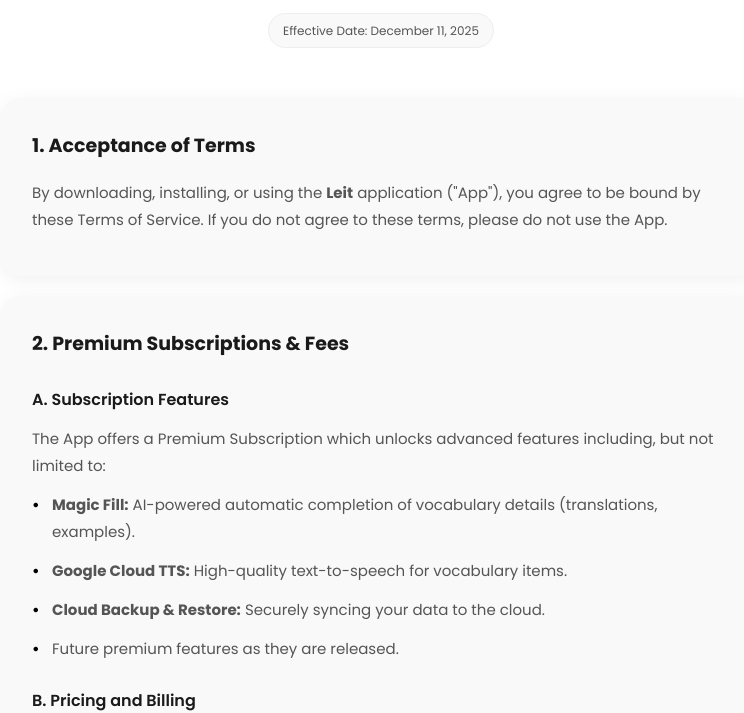
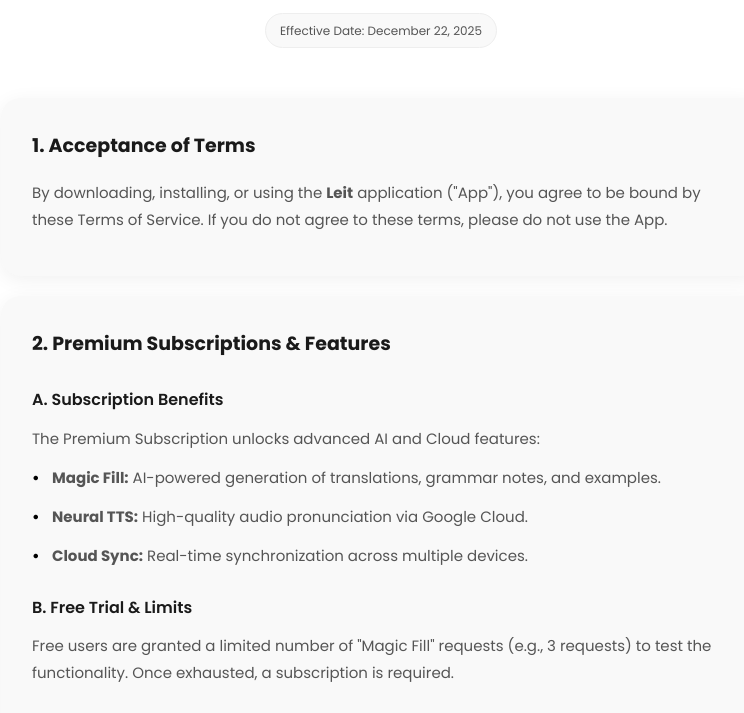
Before and after one commit to mahdiehsani1/leit-terms-of-service, a plain HTML site: page index.html in a window 1280 px wide. Shown: the part 240-953 px from the top of the page, without its empty margins (259-1003 px from the left). Drawn offline with Linux system fonts and the light colour scheme.

Commit message:
Update index.html

```diff
--- a/index.html
+++ b/index.html
@@ -78,7 +78,7 @@
         <header>
             <div class="app-name" id="txt-appname">Leit</div>
             <h1 id="txt-title">Terms of Service</h1>
-            <div class="date-badge" id="txt-date">Effective Date: December 11, 2025</div>
+            <div class="date-badge" id="txt-date">Effective Date: December 22, 2025</div>
         </header>
         <main id="content-area" class="content-wrapper">
             </main>
@@ -92,7 +92,7 @@
                 dir: "ltr",
                 appname: "Leit",
                 title: "Terms of Service",
-                date: "Effective Date: December 11, 2025",
+                date: "Effective Date: December 22, 2025",
                 footer: "&copy; 2025 Leit. Developed by Mahdi Ehsani. All rights reserved.",
                 body: `
                     <div class="section-card">
@@ -101,61 +101,49 @@
                     </div>
 
                     <div class="section-card">
-                        <h2>2. Premium Subscriptions & Fees</h2>
-                        <h3>A. Subscription Features</h3>
-                        <p>The App offers a Premium Subscription which unlocks advanced features including, but not limited to:</p>
+                        <h2>2. Premium Subscriptions & Features</h2>
+                        <h3>A. Subscription Benefits</h3>
+                        <p>The Premium Subscription unlocks advanced AI and Cloud features:</p>
                         <ul>
-                            <li><strong>Magic Fill:</strong> AI-powered automatic completion of vocabulary details (translations, examples).</li>
-                            <li><strong>Google Cloud TTS:</strong> High-quality text-to-speech for vocabulary items.</li>
-                            <li><strong>Cloud Backup & Restore:</strong> Securely syncing your data to the cloud.</li>
-                            <li>Future premium features as they are released.</li>
+                            <li><strong>Magic Fill:</strong> AI-powered generation of translations, grammar notes, and examples.</li>
+                            <li><strong>Neural TTS:</strong> High-quality audio pronunciation via Google Cloud.</li>
+                            <li><strong>Cloud Sync:</strong> Real-time synchronization across multiple devices.</li>
                         </ul>
 
-                        <h3>B. Pricing and Billing</h3>
-                        <p>The Premium Subscription is available for a monthly fee of approximately <strong>€3.99</strong> (price may vary by region and currency). Payment will be charged to your Apple ID or Google Play account at confirmation of purchase.</p>
+                        <h3>B. Free Trial & Limits</h3>
+                        <p>Free users are granted a limited number of "Magic Fill" requests (e.g., 3 requests) to test the functionality. Once exhausted, a subscription is required.</p>
 
-                        <h3>C. Automatic Renewal</h3>
-                        <p>Subscriptions automatically renew unless canceled at least 24 hours before the end of the current period. Your account will be charged for renewal within 24 hours prior to the end of the current period.</p>
-
-                        <h3>D. Cancellation</h3>
-                        <p>You can manage and cancel your subscriptions by going to your account settings on the App Store or Google Play after purchase. We do not process refunds directly; refund requests must be directed to the respective app store.</p>
+                        <h3>C. Payment & Renewal</h3>
+                        <p>Subscriptions are billed monthly or annually at the rate displayed in the App at the time of purchase (approx. <strong>€3.99/month</strong>). Payment is processed by Apple (App Store) or Google (Play Store). Subscriptions renew automatically unless canceled 24 hours prior to the end of the current period.</p>
                     </div>
 
                     <div class="section-card">
-                        <h2>3. Use of AI and Cloud Services</h2>
-                        <p>Our services rely on third-party APIs (Google Gemini, Google Cloud TTS, Firebase). While we strive for high availability, we cannot guarantee 100% uptime of these external services. We reserve the right to limit usage (rate limiting) to prevent abuse and ensure fair usage for all subscribers.</p>
+                        <h2>3. Fair Usage Policy (AI Services)</h2>
+                        <p>Our AI services (Gemini & Cloud TTS) incur significant server costs. To ensure service availability for all Premium users:</p>
+                        <ul>
+                            <li>We reserve the right to enforce <strong>daily rate limits</strong> (e.g., 50 requests per day) on AI features, even for Premium subscribers.</li>
+                            <li>Systematic scraping or automated requests to our API is strictly prohibited.</li>
+                        </ul>
                     </div>
 
                     <div class="section-card">
-                        <h2>4. User Responsibilities</h2>
-                        <p>You agree not to:</p>
-                        <ul>
-                            <li>Use the App for any illegal purpose.</li>
-                            <li>Attempt to reverse engineer, decompile, or hack the App.</li>
-                            <li>Share your account credentials to allow multiple users to access Premium features.</li>
-                            <li>Input malicious content or code into the App.</li>
-                        </ul>
-                        <p>Violation of these terms may result in immediate suspension or banning of your account without refund.</p>
+                        <h2>4. User Responsibilities & Termination</h2>
+                        <p>You agree not to reverse engineer the App or share your account credentials. We reserve the right to <strong>suspend or ban</strong> any account found violating these terms or abusing the API, without refund.</p>
                     </div>
 
                     <div class="section-card">
-                        <h2>5. Intellectual Property</h2>
-                        <p>The App, including its design, code, and graphics, is the property of Mahdi Ehsani. The content you create (your vocabulary lists) belongs to you.</p>
+                        <h2>5. AI Disclaimer</h2>
+                        <p>The vocabulary content generated by "Magic Fill" is created by Artificial Intelligence (Google Gemini). While highly advanced, AI can produce errors ("hallucinations"). <strong>Leit</strong> is an educational tool, and users should verify critical translations. We are not liable for inaccuracies in AI-generated content.</p>
                     </div>
 
                     <div class="section-card">
-                        <h2>6. Disclaimer of Warranties</h2>
-                        <p>The App is provided "AS IS" without warranties of any kind. We do not guarantee that the AI-generated content (Magic Fill) is 100% accurate or free of errors. You should verify translations for critical learning.</p>
+                        <h2>6. Limitation of Liability</h2>
+                        <p>The App is provided "AS IS". To the fullest extent permitted by law, we shall not be liable for any data loss, server downtime, or interruptions caused by third-party providers (Google Firebase/RevenueCat).</p>
                     </div>
 
                     <div class="section-card">
-                        <h2>7. Limitation of Liability</h2>
-                        <p>To the fullest extent permitted by law, we shall not be liable for any indirect, incidental, or consequential damages arising out of your use of the App, including loss of data.</p>
-                    </div>
-
-                    <div class="section-card">
-                        <h2>8. Contact</h2>
-                        <p>For support or questions regarding these Terms:</p>
+                        <h2>7. Contact</h2>
+                        <p>For support or legal inquiries:</p>
                         <a href="mailto:mahdi.ehsani.afghan@gmail.com" style="color:var(--accent); font-weight:600; text-decoration:none;">mahdi.ehsani.afghan@gmail.com</a>
                     </div>
                 `
@@ -164,47 +152,48 @@
                 dir: "ltr",
                 appname: "Leit",
                 title: "Nutzungsbedingungen",
-                date: "Gültig ab: 11. Dezember 2025",
+                date: "Gültig ab: 22. Dezember 2025",
                 footer: "&copy; 2025 Leit. Entwickelt von Mahdi Ehsani. Alle Rechte vorbehalten.",
                 body: `
                     <div class="section-card">
-                        <h2>1. Akzeptanz der Bedingungen</h2>
+                        <h2>1. Geltungsbereich</h2>
                         <p>Durch das Herunterladen oder die Nutzung der <strong>Leit</strong> App erklären Sie sich mit diesen Nutzungsbedingungen einverstanden.</p>
                     </div>
 
                     <div class="section-card">
-                        <h2>2. Premium-Abonnements & Gebühren</h2>
-                        <h3>A. Abonnement-Funktionen</h3>
-                        <p>Die App bietet ein Premium-Abonnement, das erweiterte Funktionen freischaltet, darunter:</p>
+                        <h2>2. Premium-Abonnements</h2>
+                        <h3>A. Funktionen</h3>
+                        <p>Das Premium-Abonnement schaltet erweiterte Funktionen frei:</p>
                         <ul>
-                            <li><strong>Magic Fill:</strong> KI-gestützte automatische Vervollständigung von Vokabeldetails.</li>
-                            <li><strong>Google Cloud TTS:</strong> Hochwertige Text-zu-Sprache-Ausgabe.</li>
-                            <li><strong>Cloud Backup & Restore:</strong> Sichere Synchronisierung Ihrer Daten in der Cloud.</li>
+                            <li><strong>Magic Fill:</strong> KI-gestützte Erstellung von Übersetzungen und Grammatik.</li>
+                            <li><strong>Neural TTS:</strong> Hochwertige Sprachausgabe über Google Cloud.</li>
+                            <li><strong>Cloud Sync:</strong> Echtzeit-Synchronisation zwischen Geräten.</li>
                         </ul>
 
-                        <h3>B. Preise und Abrechnung</h3>
-                        <p>Das Premium-Abonnement ist für eine monatliche Gebühr von ca. <strong>3,99 €</strong> erhältlich (Preis kann je nach Region variieren). Die Zahlung wird Ihrem Apple ID- oder Google Play-Konto belastet.</p>
+                        <h3>B. Testphase & Limits</h3>
+                        <p>Kostenlose Nutzer erhalten eine begrenzte Anzahl an Testanfragen (z. B. 3), um die KI-Funktionen auszuprobieren.</p>
 
-                        <h3>C. Automatische Verlängerung</h3>
-                        <p>Abonnements verlängern sich automatisch, es sei denn, sie werden mindestens 24 Stunden vor Ablauf des aktuellen Zeitraums gekündigt.</p>
-
-                        <h3>D. Kündigung</h3>
-                        <p>Sie können Abonnements über Ihre Kontoeinstellungen im App Store oder bei Google Play verwalten und kündigen.</p>
+                        <h3>C. Zahlung & Verlängerung</h3>
+                        <p>Die Abrechnung erfolgt über Ihren Apple- oder Google-Account zum in der App angezeigten Preis (ca. <strong>3,99 €/Monat</strong>). Abonnements verlängern sich automatisch, sofern sie nicht 24 Stunden vor Ablauf gekündigt werden.</p>
                     </div>
 
                     <div class="section-card">
-                        <h2>3. Nutzung von KI-Diensten</h2>
-                        <p>Wir nutzen Drittanbieter-APIs (Google). Wir garantieren keine 100%ige Verfügbarkeit und behalten uns das Recht vor, die Nutzung zu begrenzen, um Missbrauch zu verhindern.</p>
+                        <h2>3. Fair-Use-Richtlinie (KI)</h2>
+                        <p>Da KI-Dienste hohe Serverkosten verursachen, gilt auch für Premium-Nutzer:</p>
+                        <ul>
+                            <li>Wir behalten uns das Recht vor, tägliche Obergrenzen (z. B. 50 Anfragen pro Tag) festzulegen.</li>
+                            <li>Automatisierte Abfragen oder Missbrauch der API sind untersagt.</li>
+                        </ul>
                     </div>
 
                     <div class="section-card">
-                        <h2>4. Benutzerpflichten</h2>
-                        <p>Sie verpflichten sich, die App nicht zu missbrauchen, nicht zurückzuentwickeln (Reverse Engineering) und Ihre Kontodaten nicht zu teilen. Verstöße können zur Sperrung des Kontos führen.</p>
+                        <h2>4. Sperrung und Kündigung</h2>
+                        <p>Wir behalten uns das Recht vor, Konten bei Missbrauch der API oder Verstoß gegen diese Bedingungen ohne Rückerstattung zu sperren (Ban).</p>
                     </div>
 
                     <div class="section-card">
-                        <h2>5. Haftungsausschluss</h2>
-                        <p>Die App wird „wie besehen“ bereitgestellt. Wir garantieren nicht, dass KI-generierte Inhalte fehlerfrei sind.</p>
+                        <h2>5. Haftungsausschluss (KI)</h2>
+                        <p>Die Inhalte von „Magic Fill“ werden durch KI generiert. Trotz hoher Qualität können Fehler auftreten. Wir übernehmen keine Haftung für die Richtigkeit der KI-generierten Übersetzungen.</p>
                     </div>
 
                     <div class="section-card">
@@ -217,47 +206,48 @@
                 dir: "rtl",
                 appname: "لایت",
                 title: "شرایط استفاده از خدمات",
-                date: "تاریخ اجرا: ۱۱ دسامبر ۲۰۲۵",
+                date: "تاریخ اجرا: ۲۲ دسامبر ۲۰۲۵",
                 footer: "&copy; ۲۰۲۵ لایت. توسعه‌یافته توسط مهدی احسانی. تمام حقوق محفوظ است.",
                 body: `
                     <div class="section-card">
                         <h2>۱. پذیرش شرایط</h2>
-                        <p>با دانلود، نصب یا استفاده از اپلیکیشن <strong>لایت</strong>، شما موافقت می‌کنید که به این شرایط استفاده پایبند باشید.</p>
+                        <p>با استفاده از اپلیکیشن <strong>لایت</strong>، شما موافقت می‌کنید که به این شرایط پایبند باشید.</p>
                     </div>
 
                     <div class="section-card">
-                        <h2>۲. اشتراک‌های پریمیوم و هزینه‌ها</h2>
-                        <h3>الف. ویژگی‌های اشتراک</h3>
-                        <p>این برنامه یک اشتراک پریمیوم ارائه می‌دهد که ویژگی‌های پیشرفته‌ای را باز می‌کند، از جمله:</p>
+                        <h2>۲. اشتراک‌های پریمیوم</h2>
+                        <h3>الف. امکانات ویژه</h3>
+                        <p>اشتراک پریمیوم قابلیت‌های زیر را فعال می‌کند:</p>
                         <ul>
-                            <li><strong>Magic Fill (تکمیل جادویی):</strong> تکمیل خودکار جزئیات لغت با هوش مصنوعی.</li>
-                            <li><strong>Google Cloud TTS:</strong> تبدیل متن به گفتار با کیفیت بالا.</li>
-                            <li><strong>پشتیبان‌گیری و بازیابی ابری:</strong> همگام‌سازی امن داده‌ها در فضای ابری.</li>
+                            <li><strong>Magic Fill:</strong> تولید هوشمند ترجمه، مثال و نکات گرامری با هوش مصنوعی.</li>
+                            <li><strong>تلفظ عصبی (TTS):</strong> تلفظ صوتی با کیفیت بالا توسط سرورهای گوگل.</li>
+                            <li><strong>Cloud Sync:</strong> همگام‌سازی لحظه‌ای اطلاعات بین دستگاه‌ها.</li>
                         </ul>
 
-                        <h3>ب. قیمت‌گذاری و پرداخت</h3>
-                        <p>اشتراک پریمیوم با هزینه ماهانه تقریبی <strong>۳.۹۹ یورو</strong> (ممکن است بسته به منطقه متفاوت باشد) در دسترس است. پرداخت از طریق حساب Apple ID یا Google Play شما انجام می‌شود.</p>
+                        <h3>ب. استفاده آزمایشی</h3>
+                        <p>کاربران رایگان تعداد محدودی فرصت استفاده (مثلاً ۳ بار) برای تست قابلیت‌های هوشمند دارند.</p>
 
-                        <h3>ج. تمدید خودکار</h3>
-                        <p>اشتراک‌ها به‌طور خودکار تمدید می‌شوند مگر اینکه حداقل ۲۴ ساعت قبل از پایان دوره فعلی لغو شوند.</p>
-
-                        <h3>د. لغو اشتراک</h3>
-                        <p>شما می‌توانید اشتراک‌ها را از طریق تنظیمات حساب خود در App Store یا Google Play مدیریت و لغو کنید.</p>
+                        <h3>ج. پرداخت و تمدید</h3>
+                        <p>پرداخت‌ها از طریق حساب اپل یا گوگل پلی با نرخ نمایش داده شده در برنامه انجام می‌شود. اشتراک‌ها به‌صورت خودکار تمدید می‌شوند مگر اینکه لغو گردند.</p>
                     </div>
 
                     <div class="section-card">
-                        <h2>۳. استفاده از خدمات هوش مصنوعی</h2>
-                        <p>خدمات ما به سرویس‌های شخص ثالث (گوگل) وابسته است. ما نمی‌توانیم ۱۰۰٪ زمان فعالیت (Uptime) را تضمین کنیم و حق محدود کردن استفاده برای جلوگیری از سوءاستفاده را برای خود محفوظ می‌داریم.</p>
+                        <h2>۳. سیاست مصرف منصفانه (Fair Usage)</h2>
+                        <p>خدمات هوش مصنوعی هزینه‌بر هستند. برای تضمین کیفیت سرویس برای همه:</p>
+                        <ul>
+                            <li>حتی برای کاربران پریمیوم، محدودیت استفاده روزانه (مثلاً ۵۰ درخواست در روز) اعمال می‌شود.</li>
+                            <li>هرگونه استفاده رباتیک یا تلاش برای استخراج داده‌ها ممنوع است.</li>
+                        </ul>
                     </div>
 
                     <div class="section-card">
-                        <h2>۴. مسئولیت‌های کاربر</h2>
-                        <p>شما موافقت می‌کنید که برنامه را مهندسی معکوس نکنید و حساب خود را با دیگران به اشتراک نگذارید. نقض این شرایط ممکن است منجر به مسدود شدن حساب شما شود.</p>
+                        <h2>۴. تعهدات کاربر و مسدودسازی</h2>
+                        <p>شما متعهد می‌شوید که برنامه را مهندسی معکوس نکنید. ما حق داریم در صورت مشاهده تخلف یا سوءاستفاده از API، حساب کاربری را بدون بازگشت وجه مسدود (Ban) کنیم.</p>
                     </div>
 
                     <div class="section-card">
-                        <h2>۵. سلب مسئولیت</h2>
-                        <p>برنامه «همان‌گونه که هست» ارائه می‌شود. ما تضمین نمی‌کنیم که محتوای تولید شده توسط هوش مصنوعی کاملاً دقیق یا بدون خطا باشد.</p>
+                        <h2>۵. سلب مسئولیت هوش مصنوعی</h2>
+                        <p>محتوای تولید شده توسط «Magic Fill» حاصل هوش مصنوعی است و ممکن است دارای خطا باشد. لایت یک ابزار کمک‌آموزشی است و مسئولیت تایید نهایی صحت ترجمه‌ها با کاربر است.</p>
                     </div>
 
                     <div class="section-card">
@@ -271,8 +261,10 @@
         function setLanguage(lang) {
             const data = contentData[lang];
             const contentArea = document.getElementById('content-area');
-            contentArea.classList.add('fade-out');
-            contentArea.classList.remove('fade-in');
+            const contentWrapper = document.querySelector('.content-wrapper');
+
+            contentWrapper.classList.add('fade-out');
+            contentWrapper.classList.remove('fade-in');
 
             document.querySelectorAll('.lang-btn').forEach(btn => btn.classList.remove('active'));
 
@@ -288,8 +280,9 @@
                 document.getElementById('txt-date').textContent = data.date;
                 document.getElementById('txt-footer').innerHTML = data.footer;
                 contentArea.innerHTML = data.body;
-                contentArea.classList.remove('fade-out');
-                contentArea.classList.add('fade-in');
+
+                contentWrapper.classList.remove('fade-out');
+                contentWrapper.classList.add('fade-in');
                 window.scrollTo({ top: 0, behavior: 'smooth' });
             }, 300);
         }
```
